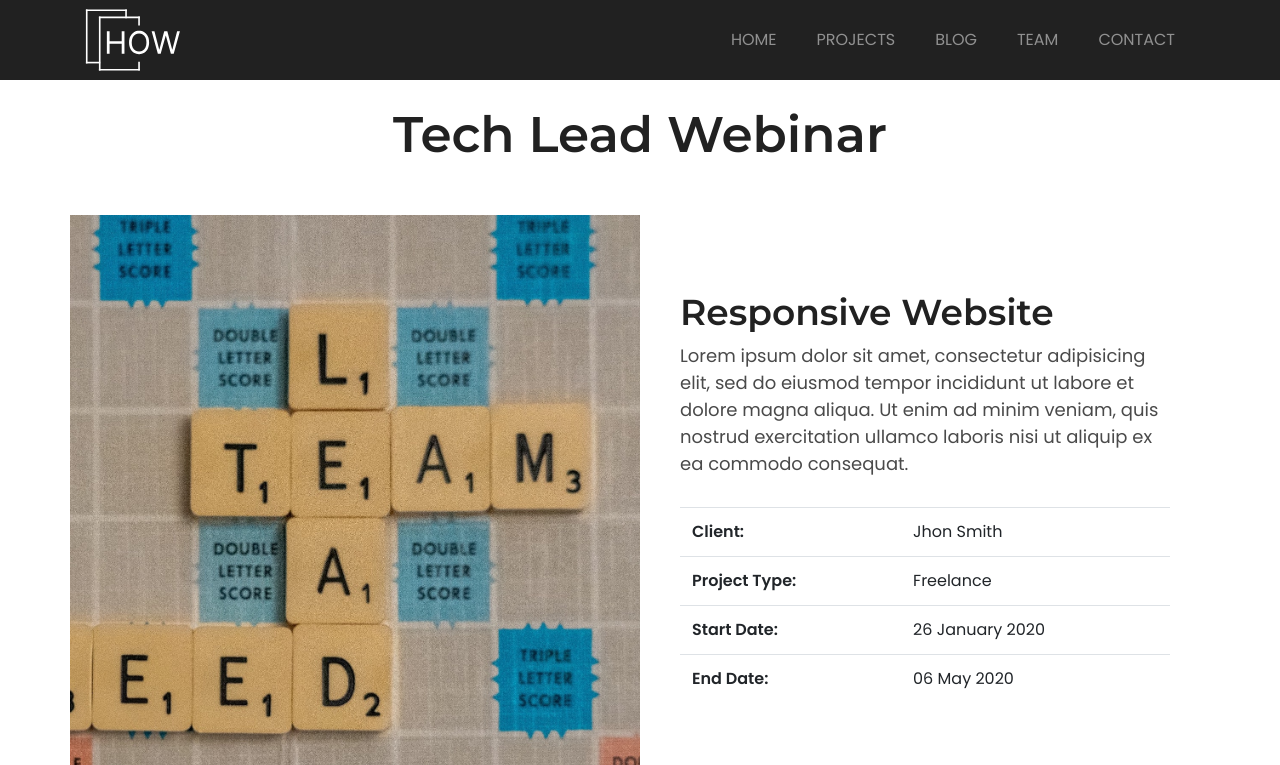
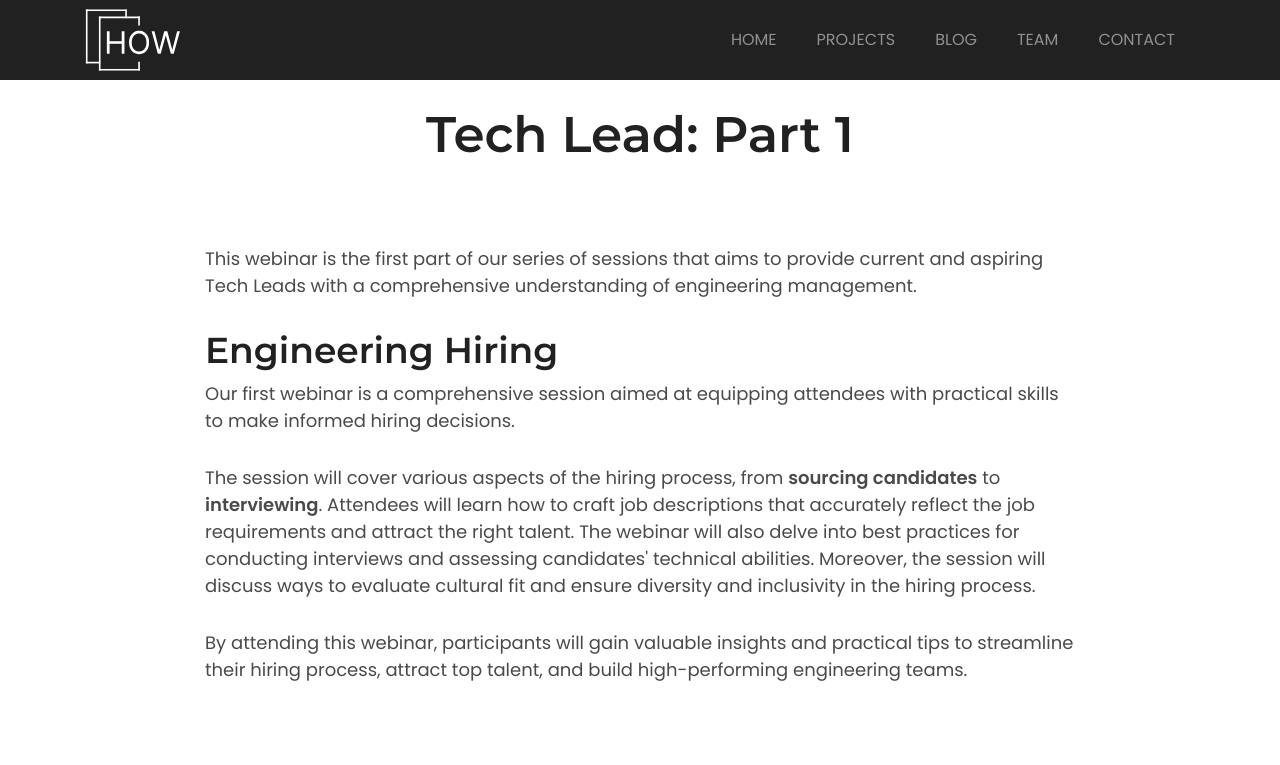
Before and after one commit to wedohow/wedohow.com, a Jekyll site: the page built from _projects/tech_lead_webinar.md, in a window 1280 px wide and 1400 px high. Shown: the top 765 px of the window. Built offline with Jekyll 4.4.1, drawn with Linux system fonts in a browser that asks for light colours; comment, search, counter and statistics services are not loaded; some of the changed text lies outside the part shown; grey boxes are pictures that could not be loaded.

Commit message:
Add tech lead webinar first version

```diff
--- a/_projects/tech_lead_webinar.md
+++ b/_projects/tech_lead_webinar.md
@@ -1,11 +1,11 @@
 ---
-title: "Tech Lead Webinar"
+title: "Tech Lead: Part 1"
 sub_title: "Training"
 layout: portfolio
 post_image: "/assets/images/tech_lead.jpg"
 header_image: "/assets/images/tech_lead.jpg"
 tags: "training"
-visible: false
+visible: true
 ---
 
 <section class="spotlight-portfolio portfolio2">
@@ -16,123 +16,13 @@ visible: false
     </div>
   </div>
   <div class="row">
-    <div class="col-lg-6 col-sm-6 items">
-      <img src="/assets/images/tech_lead_inner.jpg" class="image img-fluid" alt="portfolio"/>
-    </div>
-    <div class="col-lg-6 col-sm-6 items content">
-      <h3><a href="#">Responsive Website</a></h3>
-      <p>Lorem ipsum dolor sit amet, consectetur adipisicing elit, sed do eiusmod
-      tempor incididunt ut labore et dolore magna aliqua. Ut enim ad minim veniam,
-      quis nostrud exercitation ullamco laboris nisi ut aliquip ex ea commodo
-      consequat.</p>
-      <table class="table">
-        <tr>
-          <th>Client:</th>
-          <td>Jhon Smith</td>
-        </tr>
-        <tr>
-          <th>Project Type:</th>
-          <td>Freelance</td>
-        </tr>
-        <tr>
-          <th>Start Date:</th>
-          <td>26 January 2020</td>
-        </tr>
-        <tr>
-          <th>End Date:</th>
-          <td>06 May 2020</td>
-        </tr>
-      </table>
-    </div>
-  </div>
-  <div class="row">
-    <div class="col-lg-6 col-sm-6 items content">
-      <h3><a href="#">Responsive Website</a></h3>
-      <p>Lorem ipsum dolor sit amet, consectetur adipisicing elit, sed do eiusmod
-      tempor incididunt ut labore et dolore magna aliqua. Ut enim ad minim veniam,
-      quis nostrud exercitation ullamco laboris nisi ut aliquip ex ea commodo
-      consequat.</p>
-      <table class="table">
-        <tr>
-          <th>Client:</th>
-          <td>Jhon Smith</td>
-        </tr>
-        <tr>
-          <th>Project Type:</th>
-          <td>Freelance</td>
-        </tr>
-        <tr>
-          <th>Start Date:</th>
-          <td>26 January 2020</td>
-        </tr>
-        <tr>
-          <th>End Date:</th>
-          <td>06 May 2020</td>
-        </tr>
-      </table>
-    </div>
-    <div class="col-lg-6 col-sm-6 items">
-      <img src="/assets/images/portfolio2.jpg" class="image img-fluid" alt="portfolio"/>
-    </div>
-  </div>
-  <div class="row">
-    <div class="col-lg-6 col-sm-6 items">
-      <img src="/assets/images/portfolio3.jpg" class="image img-fluid" alt="portfolio"/>
-    </div>
-    <div class="col-lg-6 col-sm-6 items content">
-      <h3><a href="#">Responsive Website</a></h3>
-      <p>Lorem ipsum dolor sit amet, consectetur adipisicing elit, sed do eiusmod
-      tempor incididunt ut labore et dolore magna aliqua. Ut enim ad minim veniam,
-      quis nostrud exercitation ullamco laboris nisi ut aliquip ex ea commodo
-      consequat.</p>
-      <table class="table">
-        <tr>
-          <th>Client:</th>
-          <td>Jhon Smith</td>
-        </tr>
-        <tr>
-          <th>Project Type:</th>
-          <td>Freelance</td>
-        </tr>
-        <tr>
-          <th>Start Date:</th>
-          <td>26 January 2020</td>
-        </tr>
-        <tr>
-          <th>End Date:</th>
-          <td>06 May 2020</td>
-        </tr>
-      </table>
-    </div>
-  </div>
-  <div class="row">
-    <div class="col-lg-6 col-sm-6 items content">
-      <h3><a href="#">Responsive Website</a></h3>
-      <p>Lorem ipsum dolor sit amet, consectetur adipisicing elit, sed do eiusmod
-      tempor incididunt ut labore et dolore magna aliqua. Ut enim ad minim veniam,
-      quis nostrud exercitation ullamco laboris nisi ut aliquip ex ea commodo
-      consequat.</p>
-      <table class="table">
-        <tr>
-          <th>Client:</th>
-          <td>Jhon Smith</td>
-        </tr>
-        <tr>
-          <th>Project Type:</th>
-          <td>Freelance</td>
-        </tr>
-        <tr>
-          <th>Start Date:</th>
-          <td>26 January 2020</td>
-        </tr>
-        <tr>
-          <th>End Date:</th>
-          <td>06 May 2020</td>
-        </tr>
-      </table>
-    </div>
-    <div class="col-lg-6 col-sm-6 items">
-      <img src="/assets/images/portfolio4.jpg" class="image img-fluid" alt="portfolio"/>
+    <div class="col-lg-10 col-sm-6 items content">
+      <p>This webinar is the first part of our series of sessions that aims to provide current and aspiring Tech Leads with a comprehensive understanding of engineering management.</p>
+      <h3><a href="#">Engineering Hiring</a></h3>
+      <p>Our first webinar is a comprehensive session aimed at equipping attendees with practical skills to make informed hiring decisions.</p>
+      <p>The session will cover various aspects of the hiring process, from <b>sourcing candidates</b> to <b>interviewing</b>. Attendees will learn how to craft job descriptions that accurately reflect the job requirements and attract the right talent. The webinar will also delve into best practices for conducting interviews and assessing candidates' technical abilities. Moreover, the session will discuss ways to evaluate cultural fit and ensure diversity and inclusivity in the hiring process.</p>
+
+      <p>By attending this webinar, participants will gain valuable insights and practical tips to streamline their hiring process, attract top talent, and build high-performing engineering teams.</p>
     </div>
   </div>
 </div>
```
